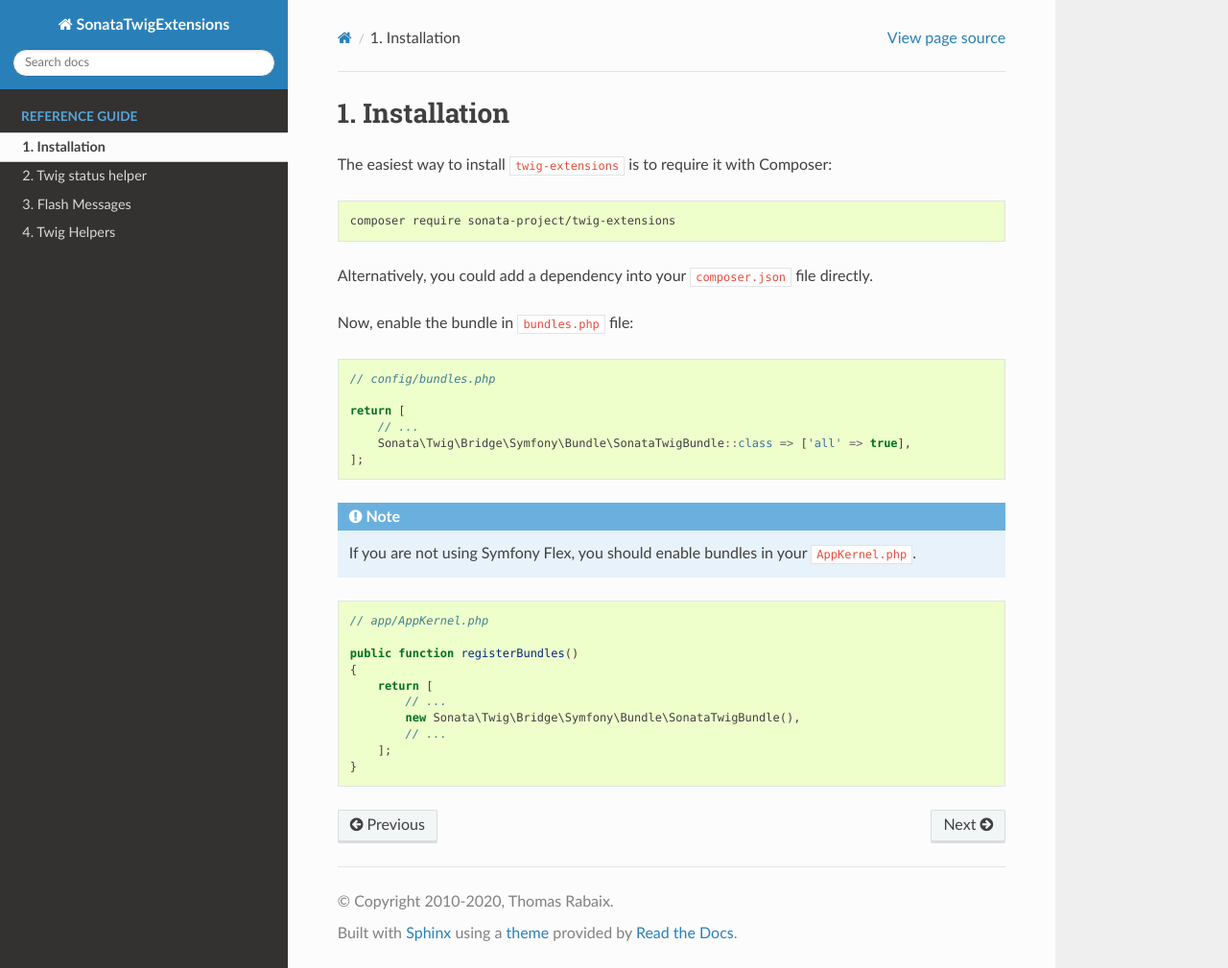
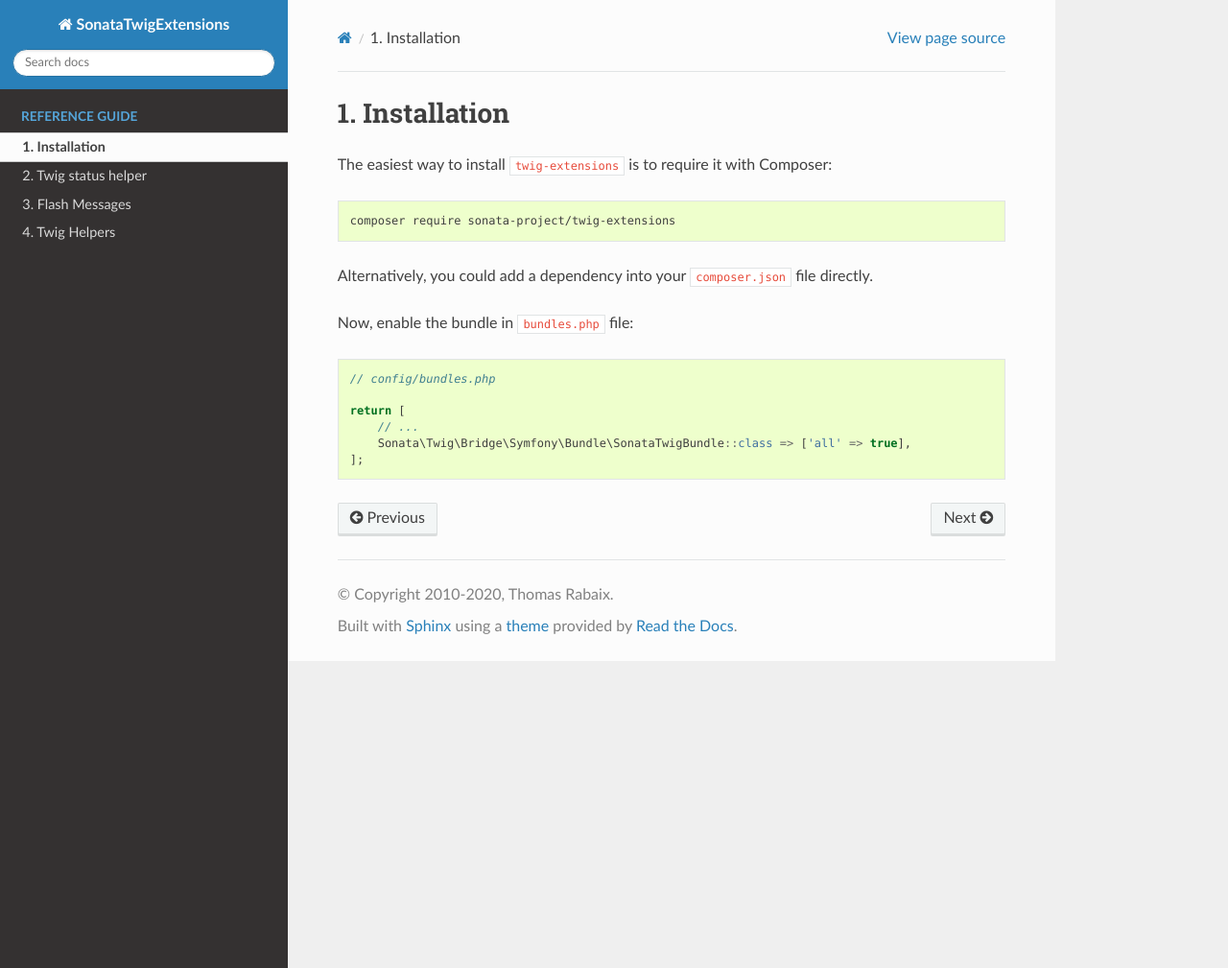
Before and after one commit to sonata-project/twig-extensions, a Sphinx documentation site: the page built from docs/reference/installation.rst, in a window 1280 px wide and 1009 px high. Shown: the whole window at 96% size. Built offline with Sphinx 7.4.7 and the Read the Docs theme 2.0.0, drawn with Linux system fonts in a browser that asks for light colours.

Commit message:
Fix: DOCtor-RST build

```diff
--- a/docs/reference/installation.rst
+++ b/docs/reference/installation.rst
@@ -20,21 +20,3 @@
         // ...
         Sonata\Twig\Bridge\Symfony\Bundle\SonataTwigBundle::class => ['all' => true],
     ];
-
-.. note::
-
-    If you are not using Symfony Flex, you should enable bundles in your
-    ``AppKernel.php``.
-
-.. code-block:: php
-
-    // app/AppKernel.php
-
-    public function registerBundles()
-    {
-        return [
-            // ...
-            new Sonata\Twig\Bridge\Symfony\Bundle\SonataTwigBundle(),
-            // ...
-        ];
-    }
```
